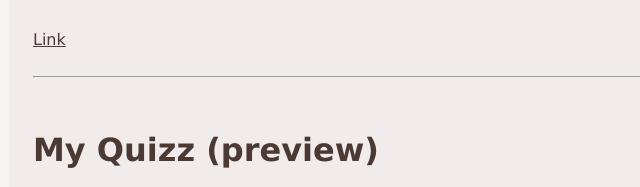
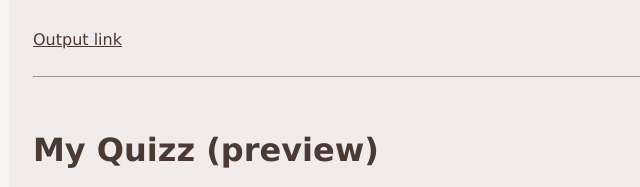
Before and after one commit to clement-gouin/on-the-quizz, a plain HTML site: page index.html in a window 1280 px wide. Shown: the part 438-625 px from the top of the page, 295-935 px from the left. Drawn offline with nearby package versions, Linux system fonts and the light colour scheme.

Commit message:
small fix

```diff
--- a/index.html
+++ b/index.html
@@ -16,7 +16,9 @@
         <textarea v-model="debugData" rows="15"></textarea>
         <br />
         <br />
-        <a v-if="debugData.length" :href="debugUrl" target="_blank">Link</a>
+        <a v-if="debugData.length" :href="debugUrl" target="_blank"
+          >Output link</a
+        >
         <br />
         <br />
         <hr />
--- a/main.js
+++ b/main.js
@@ -124,9 +124,11 @@ let app = {
       }
     },
   },
+  beforeMount: function () {
+    this.initApp();
+  },
   mounted: function () {
     console.log("app mounted");
-    this.initApp();
     setTimeout(this.showApp);
   },
 };
```
